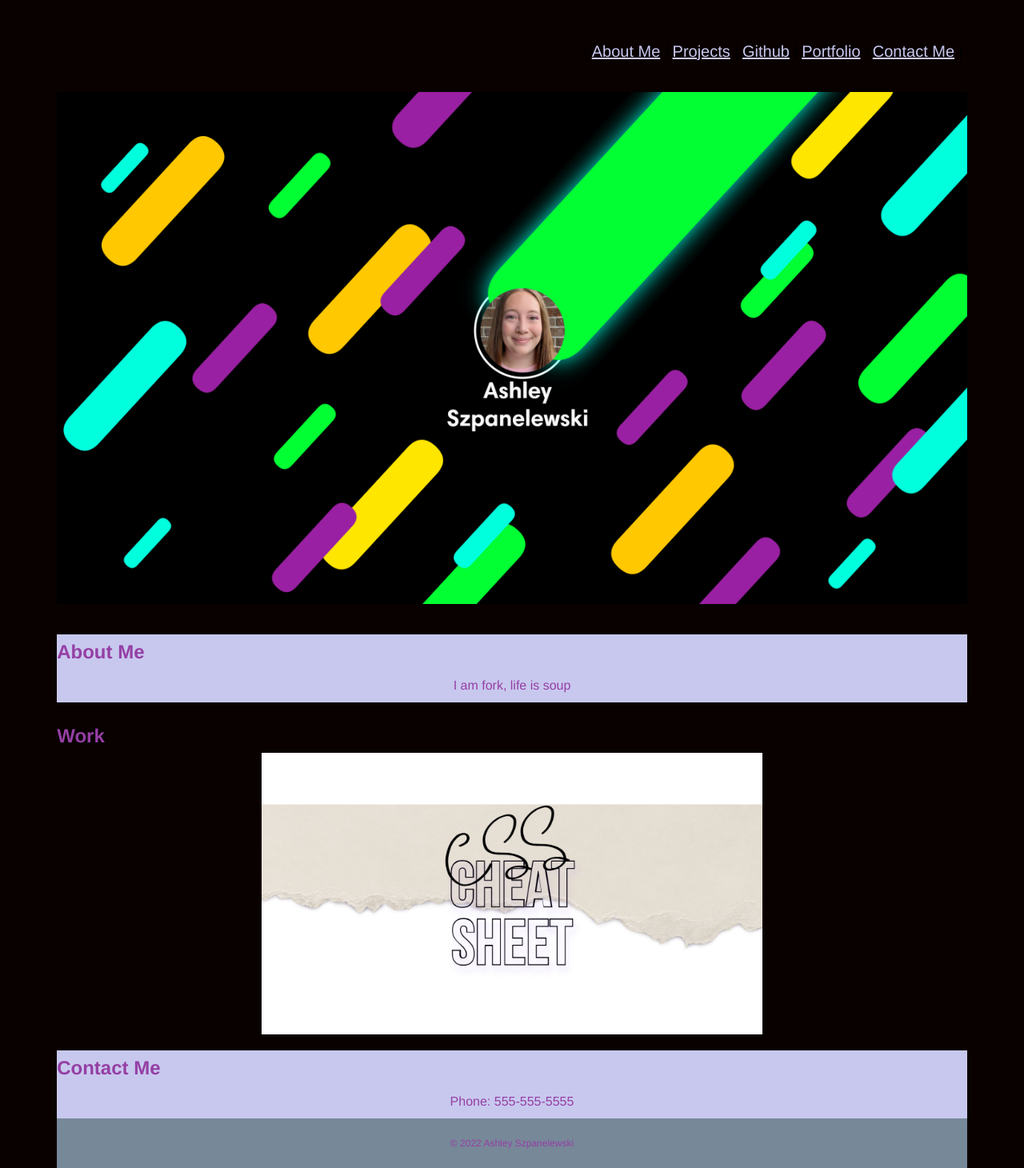
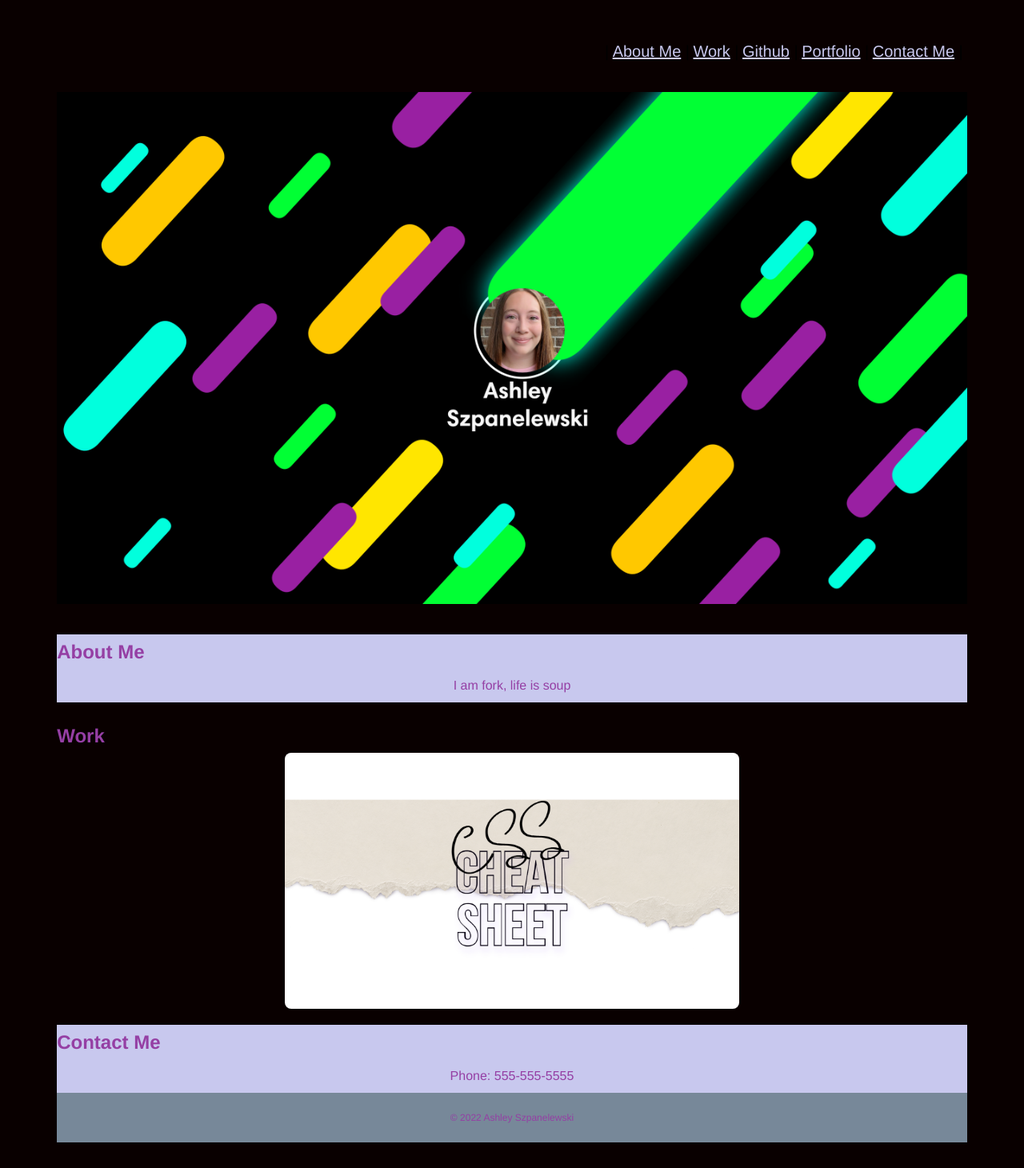
Before and after one commit to aszpan/portfolio, a plain HTML site: page index.html in a window 1280 px wide. Shown: the whole page at 80% size. Drawn offline with Linux system fonts and the light colour scheme.

Commit message:
Adjusted photo size, added alt descriptions

```diff
--- a/assets/CSS/styles.css
+++ b/assets/CSS/styles.css
@@ -1,11 +1,9 @@
-
 :root {
   --dark: #090000;
   --neon-green: #51e251;
   --lightcoral: #f08080;
   --darkpurple: #953fa4;
 }
-
 
 li {
 
@@ -14,28 +12,32 @@ li {
   font-size: 20px;
 
 }
+
 nav {
 
-  text-align:right;
+  text-align: right;
   padding: 5px;
   background-color: var(--dark);
 
 }
+
 .footer {
   background-color: lightslategrey;
   font-size: 12px;
 }
 
-.about-me, .contact {
-  background-color:#c8c8ee;
+.about-me,
+.contact {
+  background-color: #c8c8ee;
 }
+
 main {
   width: 90%;
   margin: 32px auto;
 }
 
 body {
-  font-family:'Franklin Gothic Medium', 'Arial Narrow', Arial, sans-serif;
+  font-family: 'Franklin Gothic Medium', 'Arial Narrow', Arial, sans-serif;
   background-color: var(--dark)
 }
 
@@ -45,9 +47,7 @@ body {
   color: #000000;
 }
 
-.text-center {
-  font-family:'Franklin Gothic Medium', 'Arial Narrow', Arial, sans-serif;
-}
+
 
 h1,
 h2,
@@ -56,18 +56,18 @@ h4,
 h5,
 h6 {
 
-margin-bottom: auto;
-color: var(--darkpurple);
-text-align: left;
-font-weight: bolder;
-line-height: 1.8;
+  margin-bottom: auto;
+  color: var(--darkpurple);
+  text-align: left;
+  font-weight: bolder;
+  line-height: 1.8;
 }
 
-img {
+#banner {
   display: block;
   margin-left: auto;
-  margin-right:auto;
-  width:100%;
+  margin-right: auto;
+  width: 100%;
 
 
 }
@@ -78,12 +78,15 @@ img {
 }
 
 .project {
-  color:#c8c8ee;
+  color: #c8c8ee;
 }
 
-.project1 {
-
-  width:55%;
+#project1 {
+  border-radius: 8px;
+  display: block;
+  margin-left: auto;
+  margin-right: auto;
+  width: 50%;
 }
 
 header,
@@ -110,6 +113,7 @@ code {
 
 /* using a mobile-first approach, use `min-width` values going from narrow -> wide for a responsive design */
 @media screen and (min-width: 768px) {
+
   /* on tablets, set columns to only be 50% of the width and not grow */
   .card-column {
     flex: 0 0 50%;
--- a/index.html
+++ b/index.html
@@ -12,7 +12,7 @@
     <nav>
         <ul>
             <li>| <a href="#about-me">About Me</a> |</li>
-            <li><a href="#Projects">Projects</a> |</li>
+            <li><a href="#work">Work</a> |</li>
             <li><a href="https://github.com/aszpan">Github</a> |</li>
             <li><a href="">Portfolio</a> |</li>
             <li><a href="#contact-me">Contact Me</a> |</li>
@@ -20,7 +20,7 @@
     </nav>
     <header class="top">
 
-        <img src="assets/Images/meme.png">
+        <img id="banner" alt="banner showing name and photo" src="assets/Images/meme.png">
     </header>
 
     <section class="about-me">
@@ -32,12 +32,12 @@
     </section>
 
 
-    <section class="project">
-        <h2 class="projects">
+    <section>
+        <h2 id="work">
             Work
         </h2>
         <a href="https://aszpan.github.io/CSS-Snippet-Cheat-Sheet/">
-            <img class="project1" src="assets/Images/project1.png" />
+            <img id="project1" src="assets/Images/project1.png" />
         </a>
 
     </section>
```
